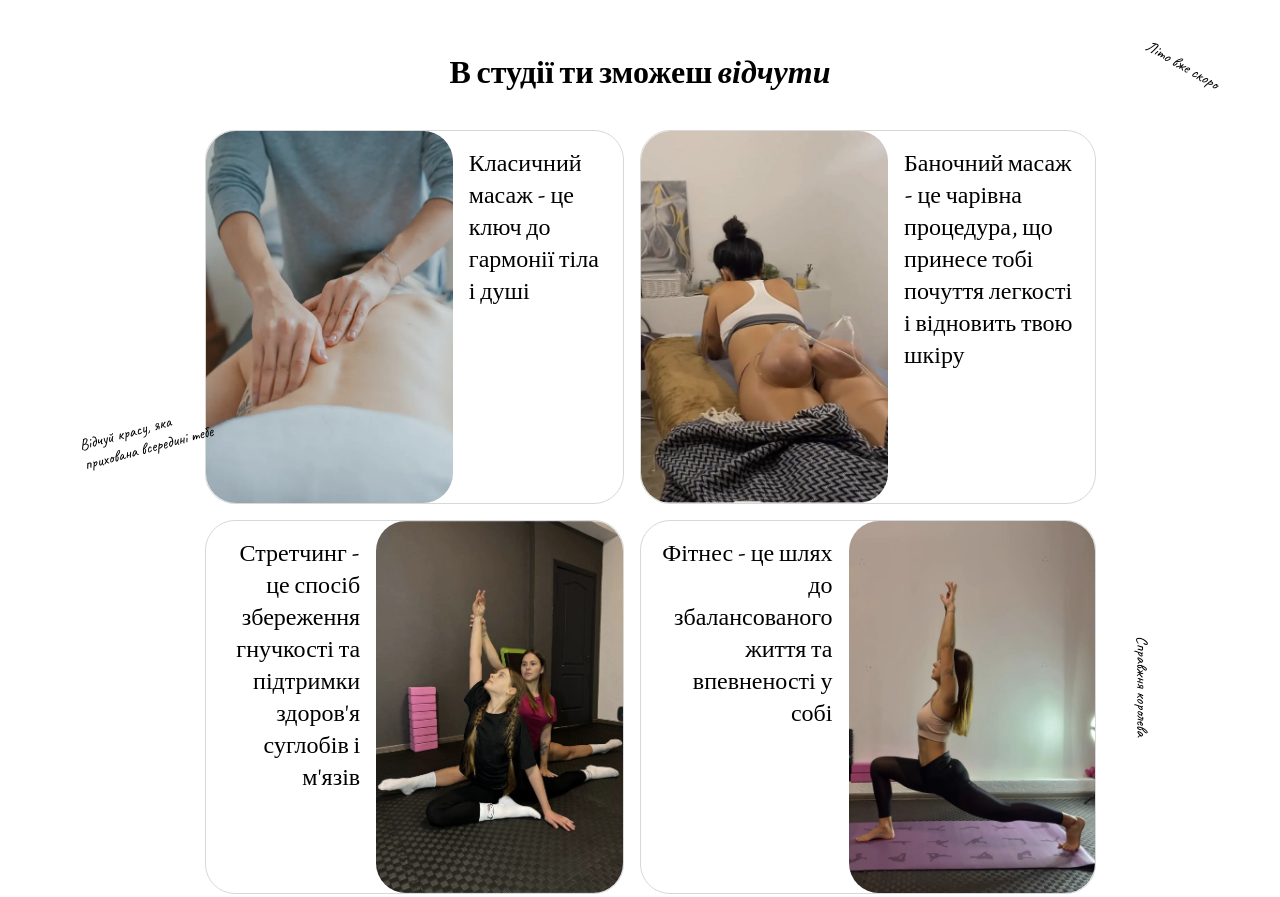
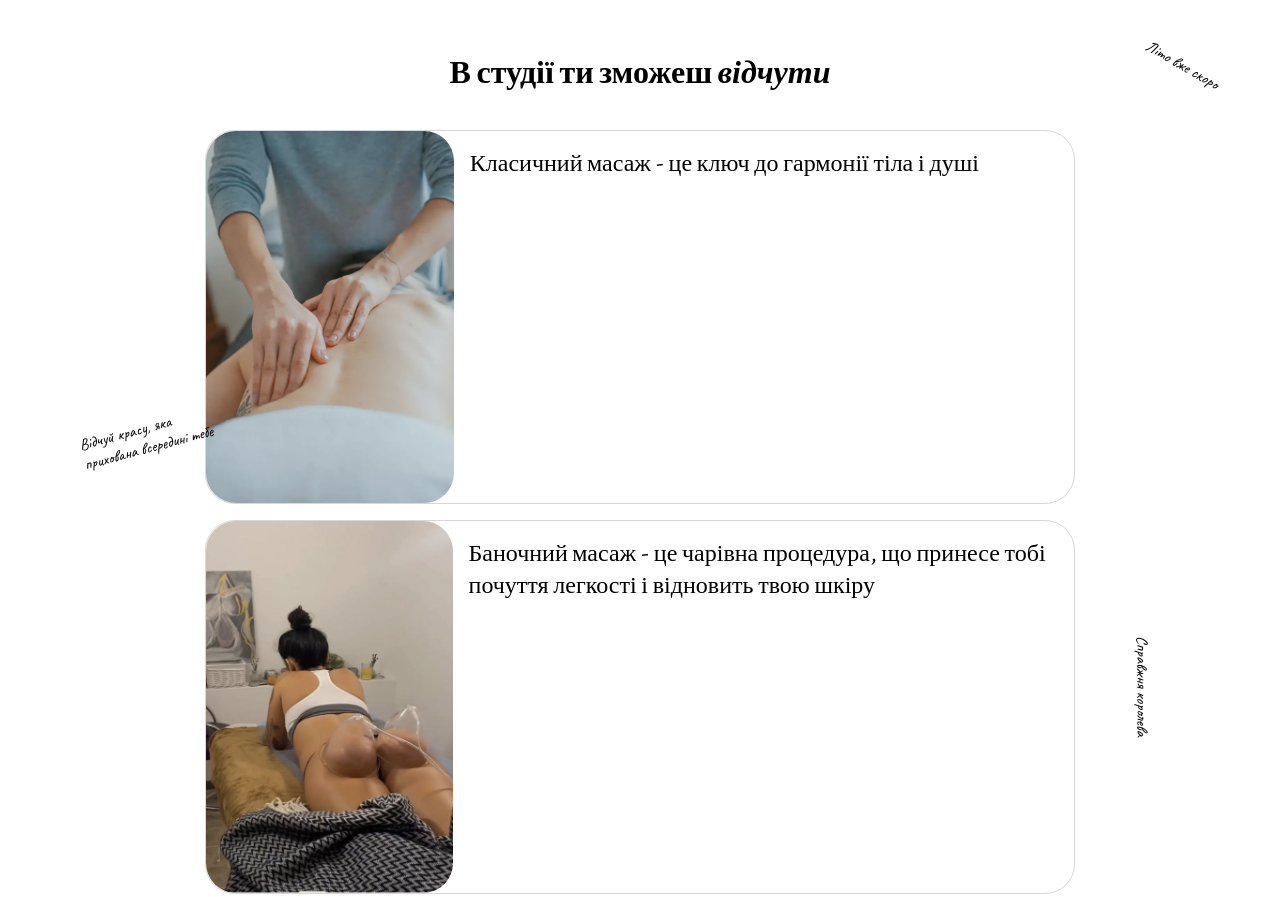
Before and after one commit to kakovets/lean_feel, a plain HTML site: page index.html in a window 1280 px wide. Shown: the part 960-1857 px from the top of the page. Drawn offline with nearby package versions, Linux system fonts and the light colour scheme.

Commit message:
Grid for Services

```diff
--- a/style.css
+++ b/style.css
@@ -185,7 +185,7 @@ button.email {
 
 .grid-container {
     display: grid;
-    grid-template-columns: repeat(2, 1fr);
+    grid-template-columns: repeat(auto-fill, minmax(460px, 1fr));
     gap: 16px;
     margin: 0 auto;
   }
```
Also changed, not shown: price.html (+0 -15 lines).
